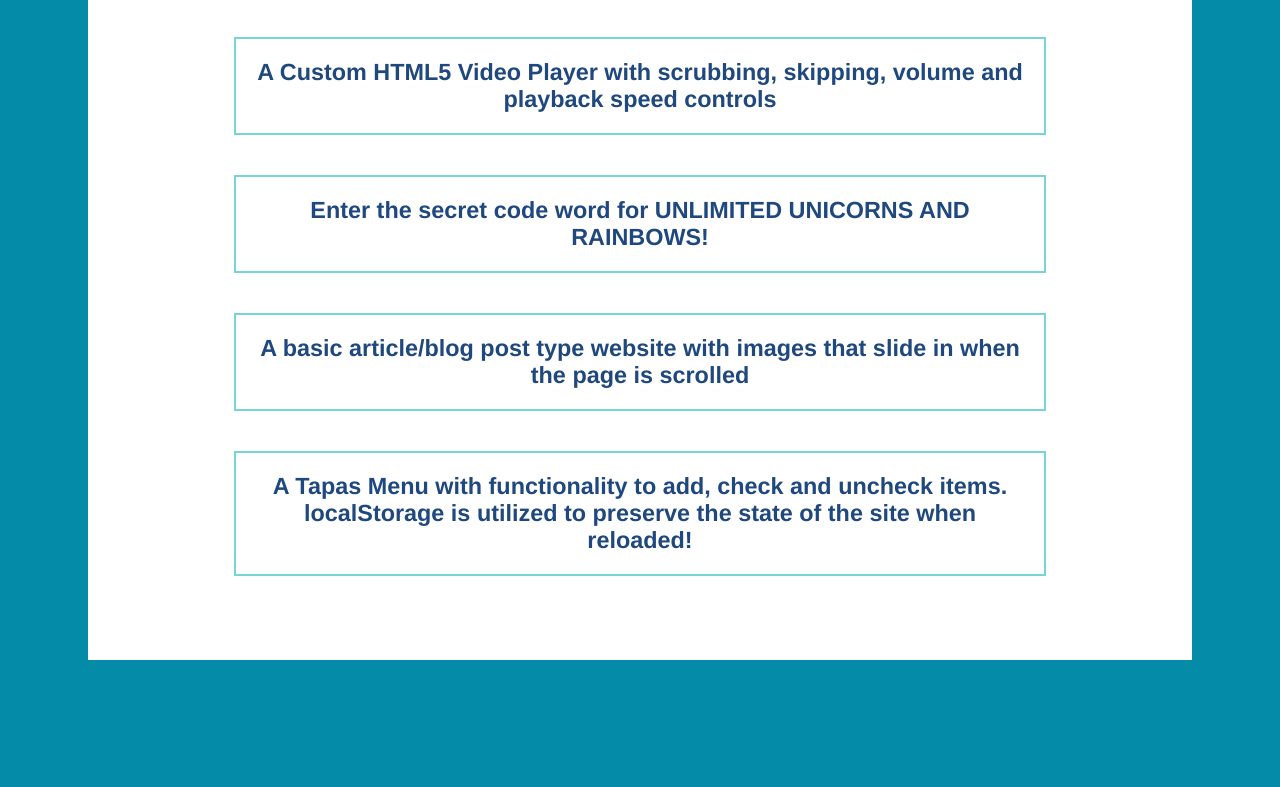
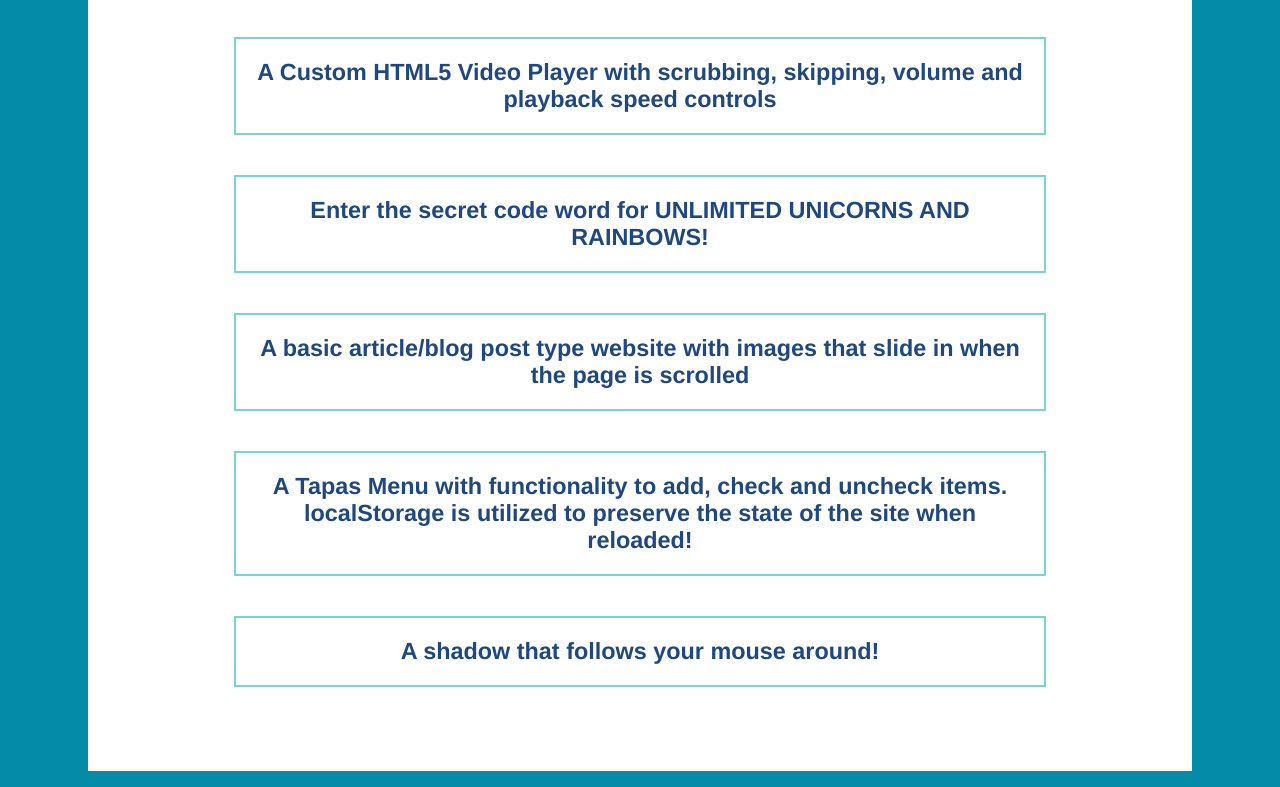
Before and after one commit to reubengt/JS-30, a plain HTML site: page index.html in a window 1280 px wide. Shown: the part 1185-1972 px from the top of the page. Before the commit the page ends 1861 px from the top, so only its background shows below. Drawn offline with Linux system fonts and the light colour scheme.

Commit message:
add link to mouseshadow project

```diff
--- a/index.html
+++ b/index.html
@@ -25,6 +25,7 @@
     <div class="flex-item slide-in"><a href="keydetection/index.html" target=_blank>Enter the secret code word for UNLIMITED UNICORNS AND RAINBOWS!</a></div>
     <div class="flex-item slide-in"><a href="slideimage/index.html" target=_blank>A basic article/blog post type website with images that slide in when the page is scrolled</a></div>
     <div class="flex-item slide-in"><a href="slideimage/index.html" target=_blank>A Tapas Menu with functionality to add, check and uncheck items. localStorage is utilized to preserve the state of the site when reloaded!</a></div>
+    <div class="flex-item slide-in"><a href="mouseshadow/index.html" target=_blank>A shadow that follows your mouse around!</a></div>
 
   </div>
 </div>
```
